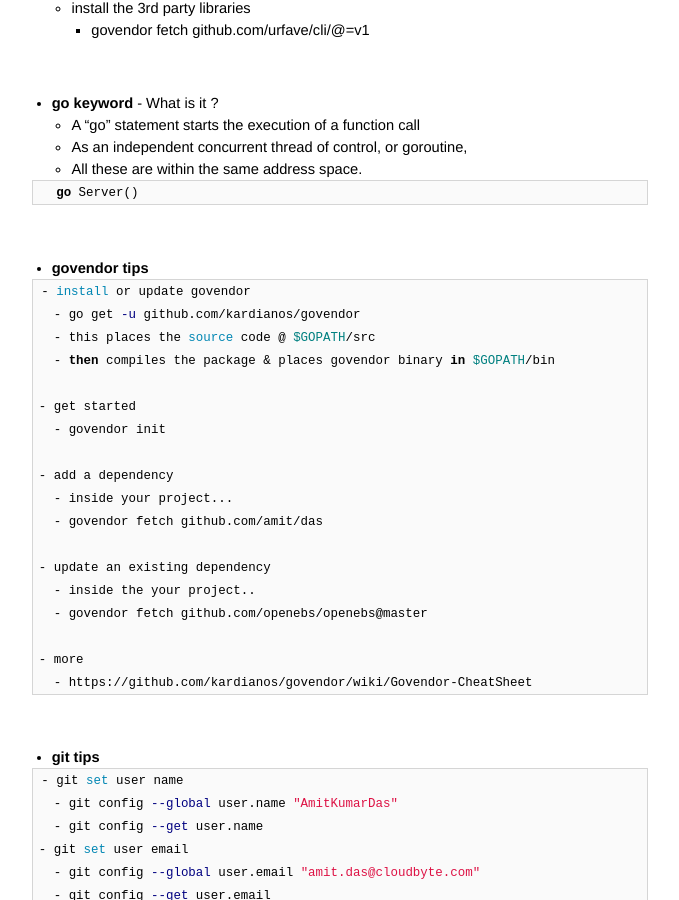
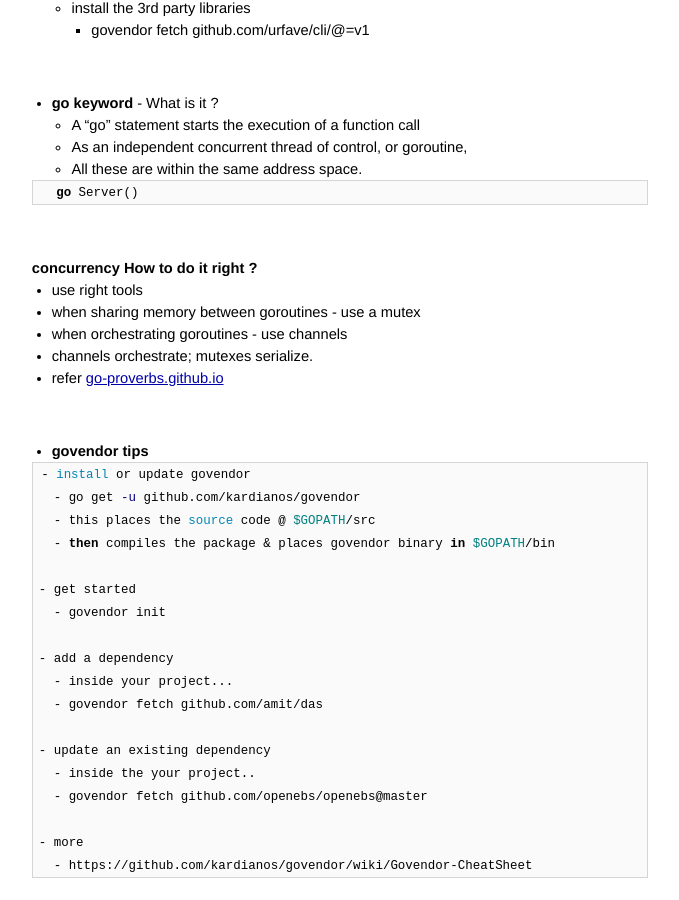
Before and after one commit to AmitKumarDas/amitkumardas.github.io, a Jekyll site: the page built from _posts/2016-07-14-my-golang-refresher.md, in a window 1280 px wide and 900 px high, scrolled down 6482 px. Shown: the whole window, without its empty margins (300-979 px from the left). Built offline with Jekyll 4.4.1, drawn with Linux system fonts in a browser that asks for light colours.

Commit message:
Update 2016-07-14-my-golang-refresher.md

````diff
--- a/_posts/2016-07-14-my-golang-refresher.md
+++ b/_posts/2016-07-14-my-golang-refresher.md
@@ -359,6 +359,16 @@
 
 <br />
 
+## **concurrency** How to do it right ?
+
+- use right tools
+- when sharing memory between goroutines - use a mutex
+- when orchestrating goroutines - use channels
+- channels orchestrate; mutexes serialize.
+- refer [go-proverbs.github.io](http://go-proverbs.github.io/)
+
+<br />
+
 - **govendor tips**
 
 ```bash
````
